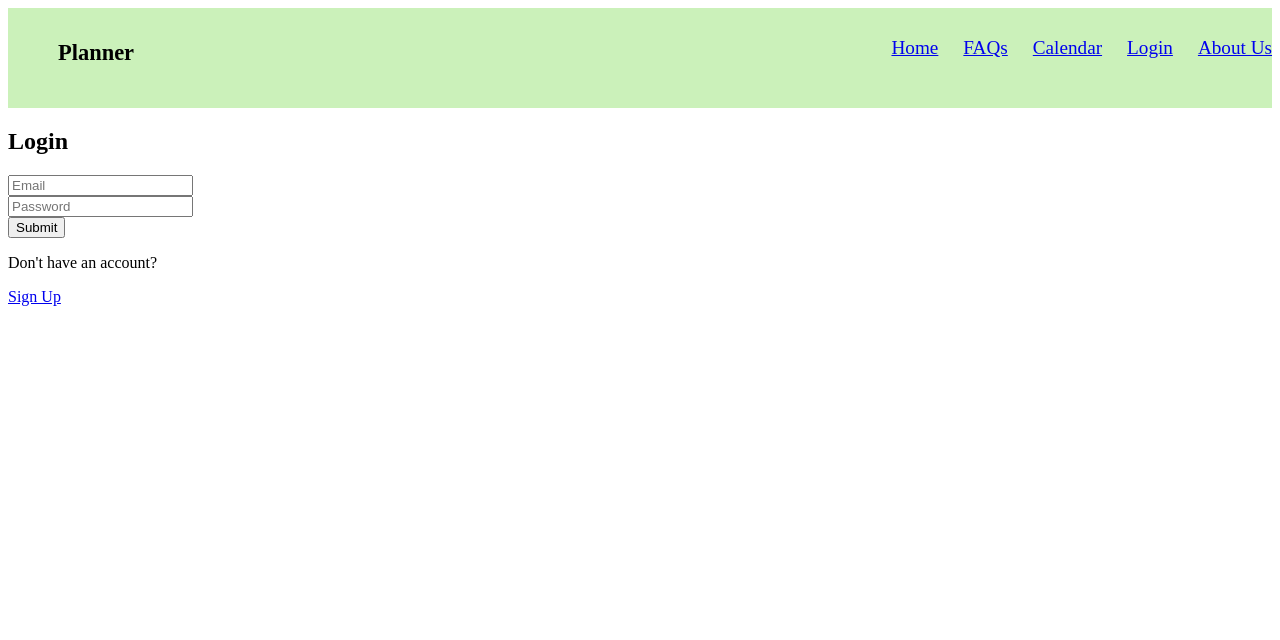
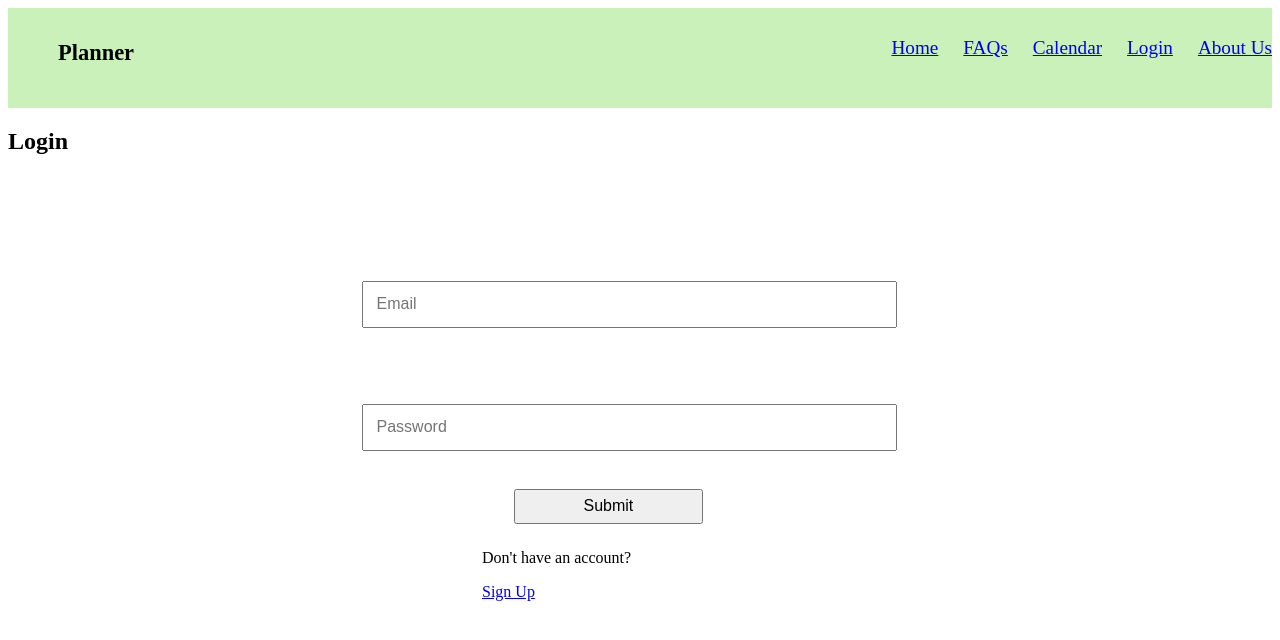
Before and after one commit to jtly4/Planner_Journal, a React (Create React App) app: page /Login in a window 1280 px wide. Shown: the top 640 px of the page. Built offline with nearby package versions, Linux system fonts and the light colour scheme.

Commit message:
Update App.css

```diff
--- a/src/App.css
+++ b/src/App.css
@@ -461,3 +461,40 @@
 .qa_helpLink p, Link{
   align-items: center;
 }
+
+
+/* LOGIN */
+.login-form {
+  background-color: var(--lilac);
+  align-items: center;
+  float: center;
+  width: 50%;
+  height: 80%;
+  margin-left: auto;
+  margin-right: auto;
+  margin-top: 50px;
+  padding: 3%;
+}
+
+.login-input {
+  width: 80%;
+  font-size: medium;
+  margin: 6%;
+  padding: 2%;
+}
+
+#login-btn {
+  width: 30%;
+  align-items: center;
+  padding: 1%;
+  font-size: medium;
+  margin-left: 30%;
+}
+
+#login_noAccount{
+  align-items: center;
+  margin: 4%;
+  margin-left: 25%;
+  padding: 0%;
+  float: center;
+}
```
